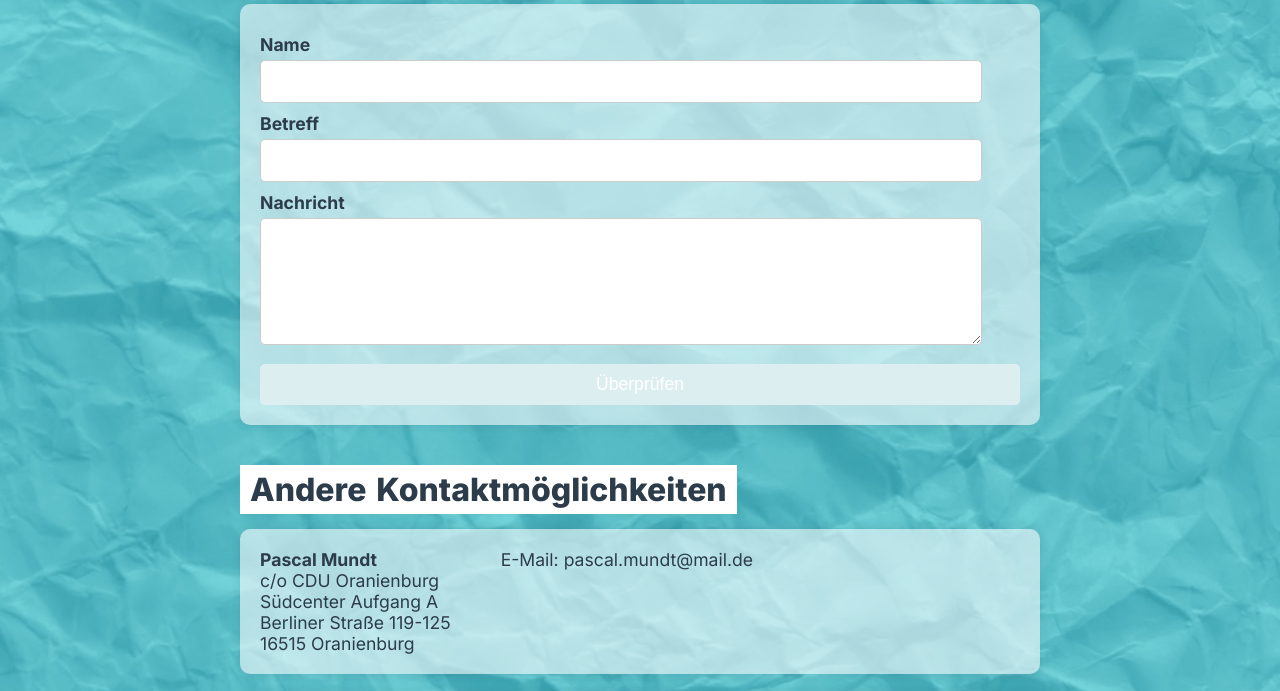
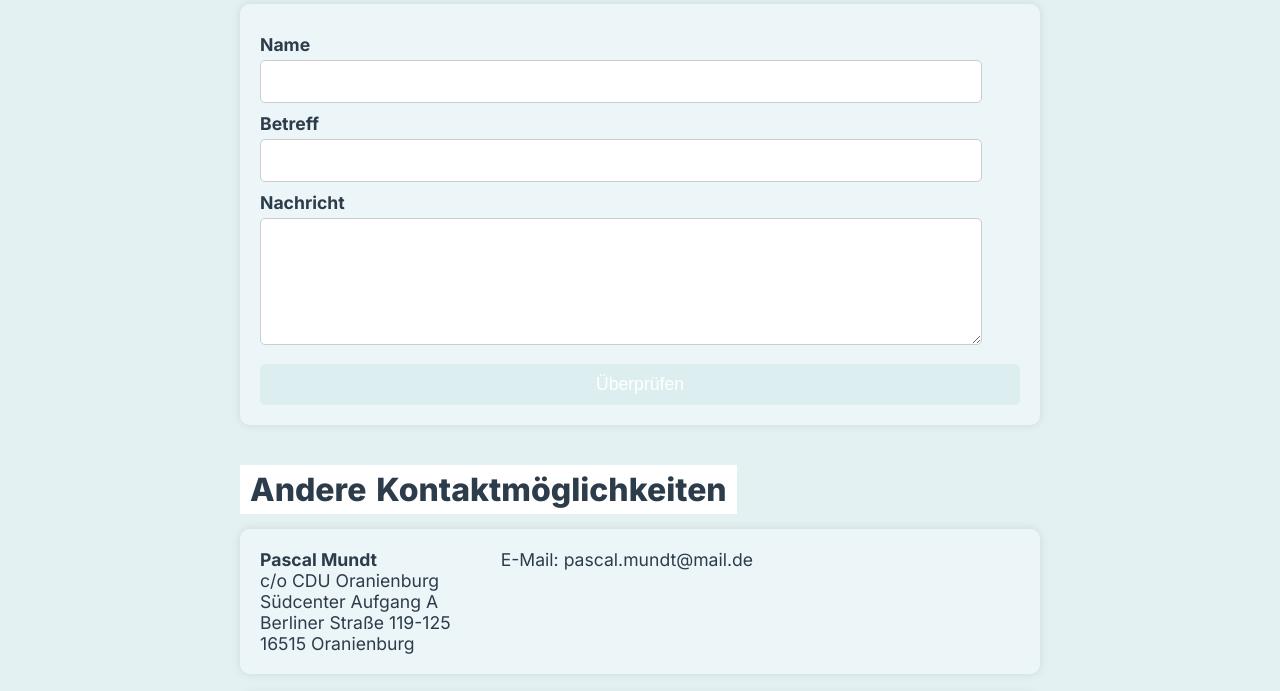
Before and after one commit to pascal-mundt/pascal-mundt.github.io, a plain HTML site: page kontakt.html in a window 1280 px wide. Shown: the part 552-1243 px from the top of the page. Drawn offline with Linux system fonts and the light colour scheme.

Commit message:
v3.3
Signed-off-by: pascal-mundt <pascal.mundt@mail.de>

```diff
--- a/kontakt.html
+++ b/kontakt.html
@@ -18,7 +18,7 @@
         body {
             font-family: "Inter", "Arial", sans-serif;
             color: #2D3C4B;
-            background: #52b7c1 url('paper-background.jpeg') repeat center center fixed;
+            background: rgba(221, 238, 241, 0.8);
             background-size: cover;
             min-height: 100vh;
             display: flex;
```
